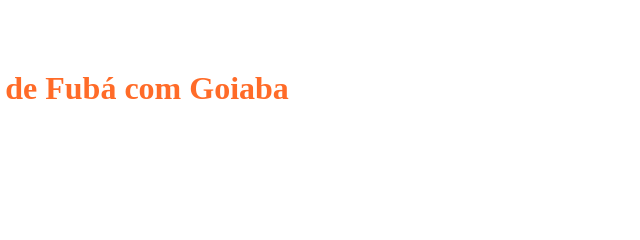
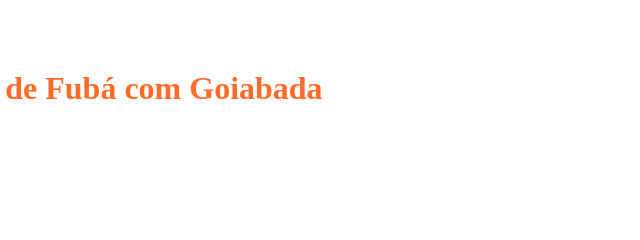
Before and after one commit to Oseias22/Receita-de-bolo, a plain HTML site: page index.html in a window 1280 px wide. Shown: the part 526-766 px from the top of the page, 210-850 px from the left. Drawn offline with Linux system fonts and the light colour scheme.

Commit message:
Receita-de-bolo

```diff
--- a/index.html
+++ b/index.html
@@ -24,7 +24,7 @@
     </div>
     <div id="cabecalho"></div>
     <div class="conteudo">
-        <h1>Bolo de Fubá com Goiaba</h1>
+        <h1>Bolo de Fubá com Goiabada </h1>
         <div class="cartao ingredientes">
             <h2>Ingredientes</h2>
             <ul class="lista-ingredientes">
```
